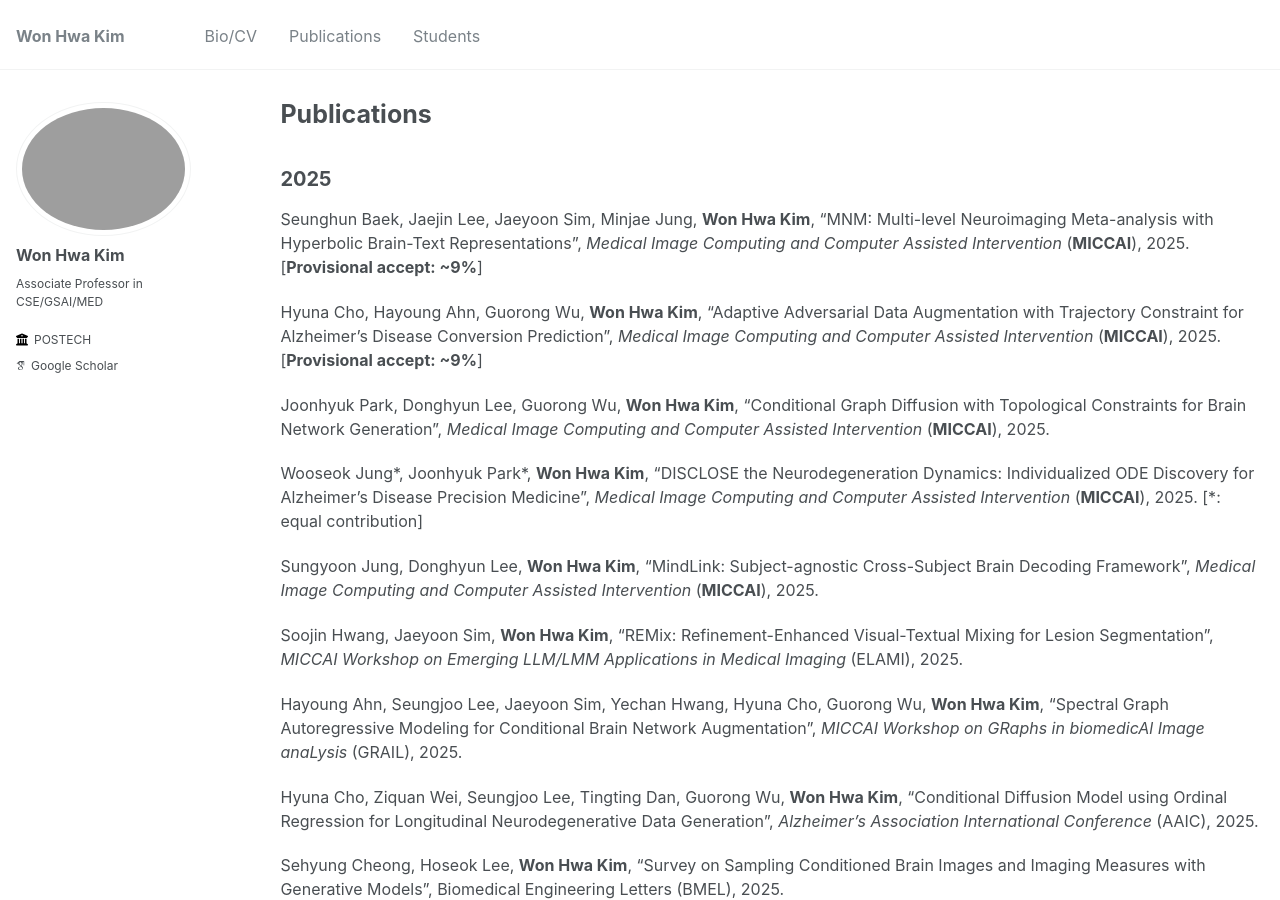
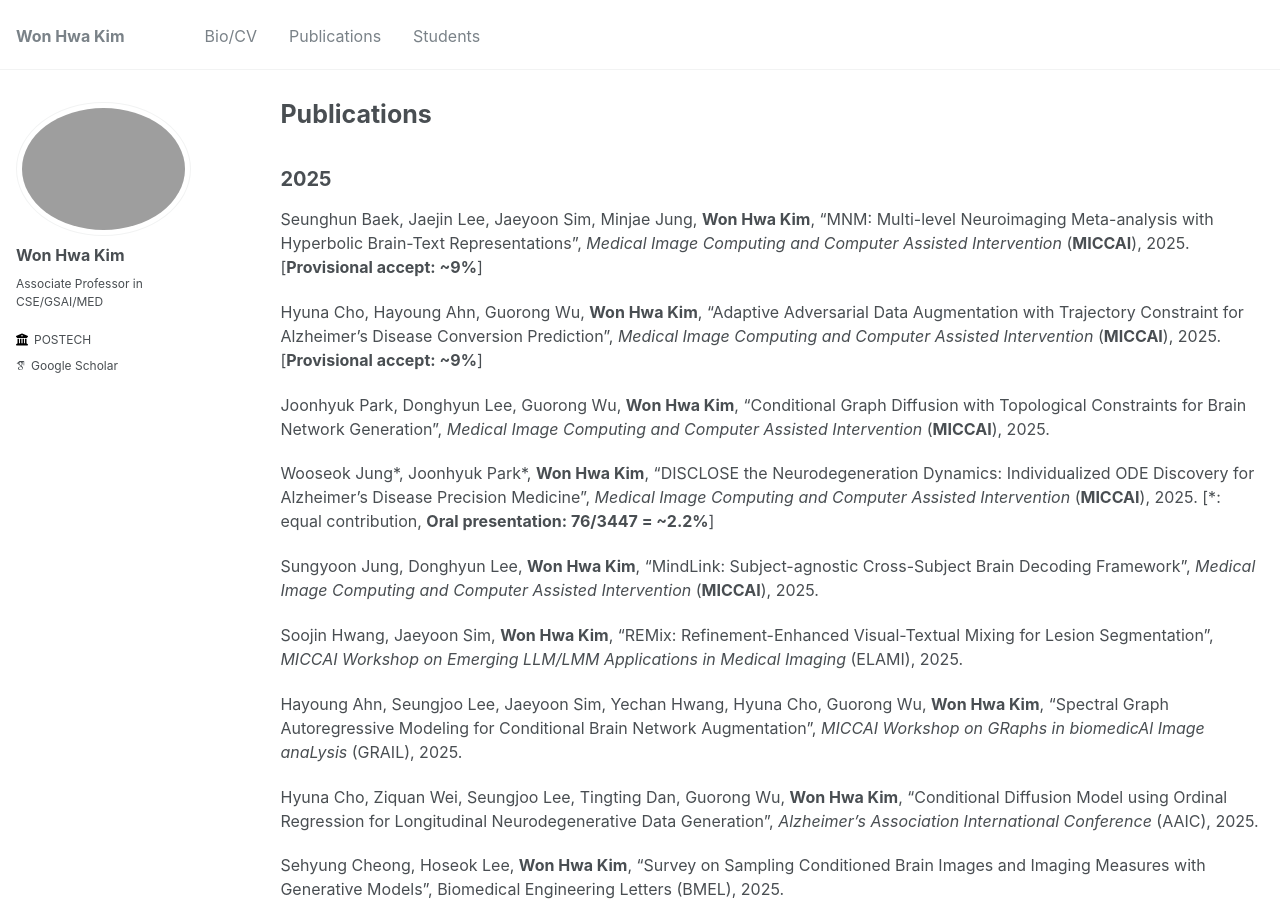
Before and after one commit to wwplato/wwplato.github.io, a Jekyll site: the page built from _pages/publications.md, in a window 1280 px wide and 900 px high. Built offline with Jekyll 4.4.1, drawn with Linux system fonts in a browser that asks for light colours; some web fonts are replaced.

Commit message:
Update publications.md

```diff
--- a/_pages/publications.md
+++ b/_pages/publications.md
@@ -14,7 +14,7 @@ Hyuna Cho, Hayoung Ahn, Guorong Wu, **Won Hwa Kim**, "Adaptive Adversarial Data
 
 Joonhyuk Park, Donghyun Lee, Guorong Wu, **Won Hwa Kim**, "Conditional Graph Diffusion with Topological Constraints for Brain Network Generation", *Medical Image Computing and Computer Assisted Intervention* (**MICCAI**), 2025.
 
-Wooseok Jung\*, Joonhyuk Park\*, **Won Hwa Kim**, "DISCLOSE the Neurodegeneration Dynamics: Individualized ODE Discovery for Alzheimer's Disease Precision Medicine", *Medical Image Computing and Computer Assisted Intervention* (**MICCAI**), 2025.  [\*: equal contribution]
+Wooseok Jung\*, Joonhyuk Park\*, **Won Hwa Kim**, "DISCLOSE the Neurodegeneration Dynamics: Individualized ODE Discovery for Alzheimer's Disease Precision Medicine", *Medical Image Computing and Computer Assisted Intervention* (**MICCAI**), 2025.  [\*: equal contribution, **Oral presentation: 76/3447 = ~2.2%**]
 
 Sungyoon Jung, Donghyun Lee, **Won Hwa Kim**, "MindLink: Subject-agnostic Cross-Subject Brain Decoding Framework", *Medical Image Computing and Computer Assisted Intervention* (**MICCAI**), 2025.
 
```
